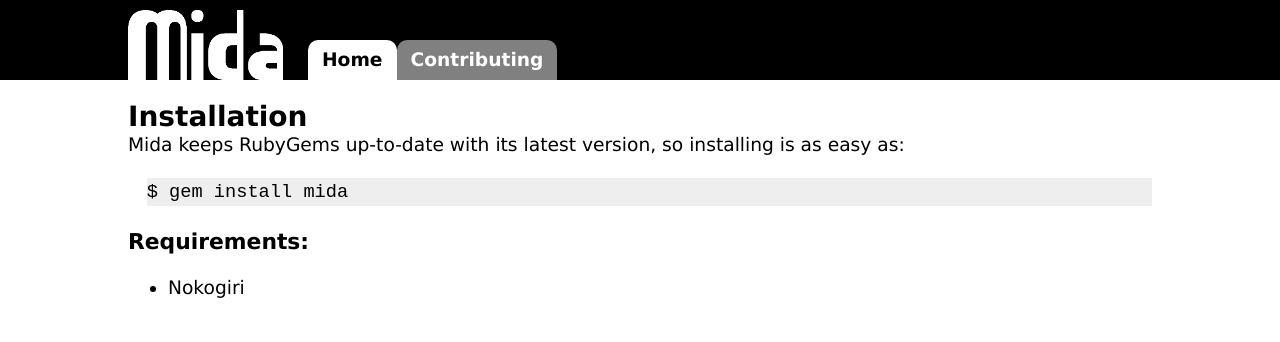
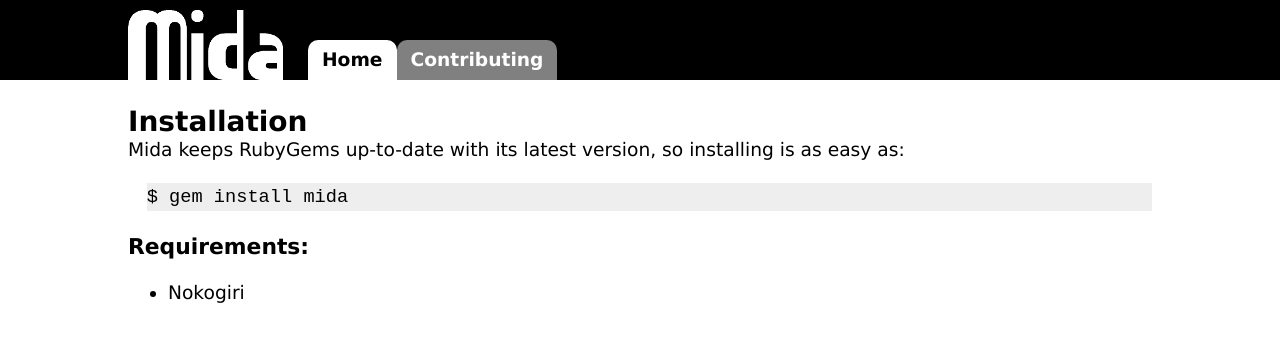
Before and after one commit to lawrencewoodman/mida, a Jekyll site: the page built from index.html, in a window 1280 px wide. Shown: the top 342 px of the page. Built offline with Jekyll 4.4.1, drawn with Linux system fonts in a browser that asks for light colours; Markdown is read by kramdown in place of the engine named in the settings.

Commit message:
Improve content layout and remove redundant css

```diff
--- a/css/sitestyle.css
+++ b/css/sitestyle.css
@@ -14,7 +14,7 @@
   width: 100%;
   height: 80px;
   background:black;
-  margin: 0 0 1em;
+  margin: 0;
   padding: 0;
 }
 
@@ -88,24 +88,13 @@
 
 /* ----- Main content ----- */
 div#content {
-  margin: auto;
+  margin: 0 auto;
+  padding-top: 0.5ex;
   max-width: 1024px;
   background: white;
   border: none;
   min-height: 500px;
   line-height: 150%;
-}
-
-
-div#midaExplanation {
-  margin: 0 auto;
-  width: 50%;
-  text-align: center;
-  padding: 1em;
-  background: #EEE;
-  -moz-border-radius: 10px;
-  -webkit-border-radius: 10px;
-  border-radius: 10px;
 }
 
 pre {
```
